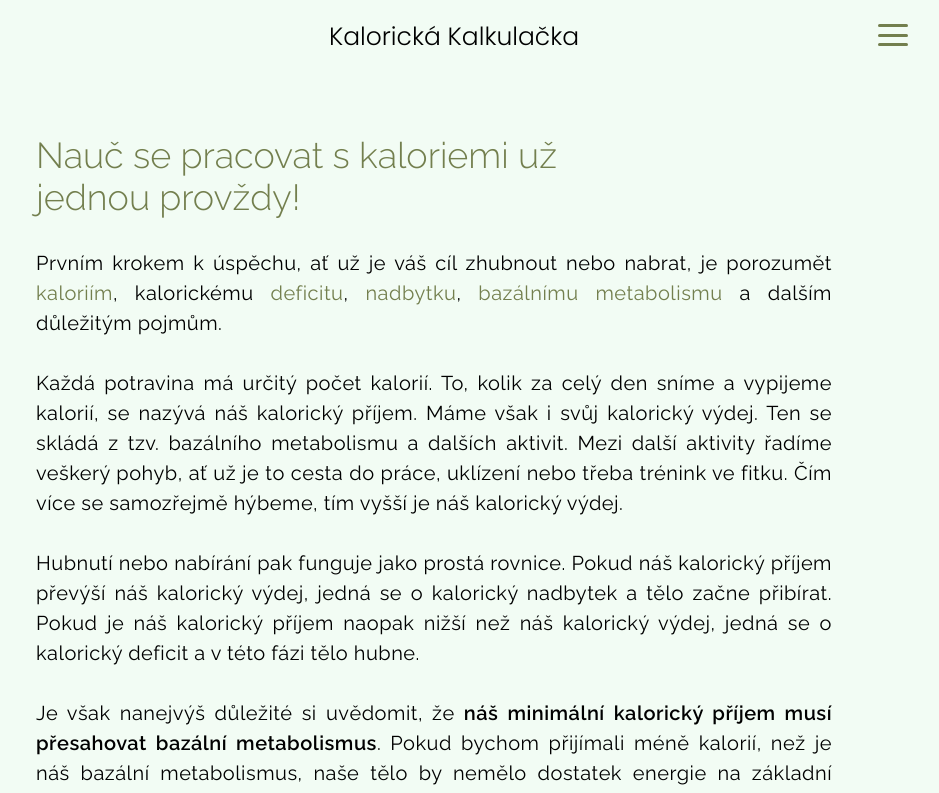
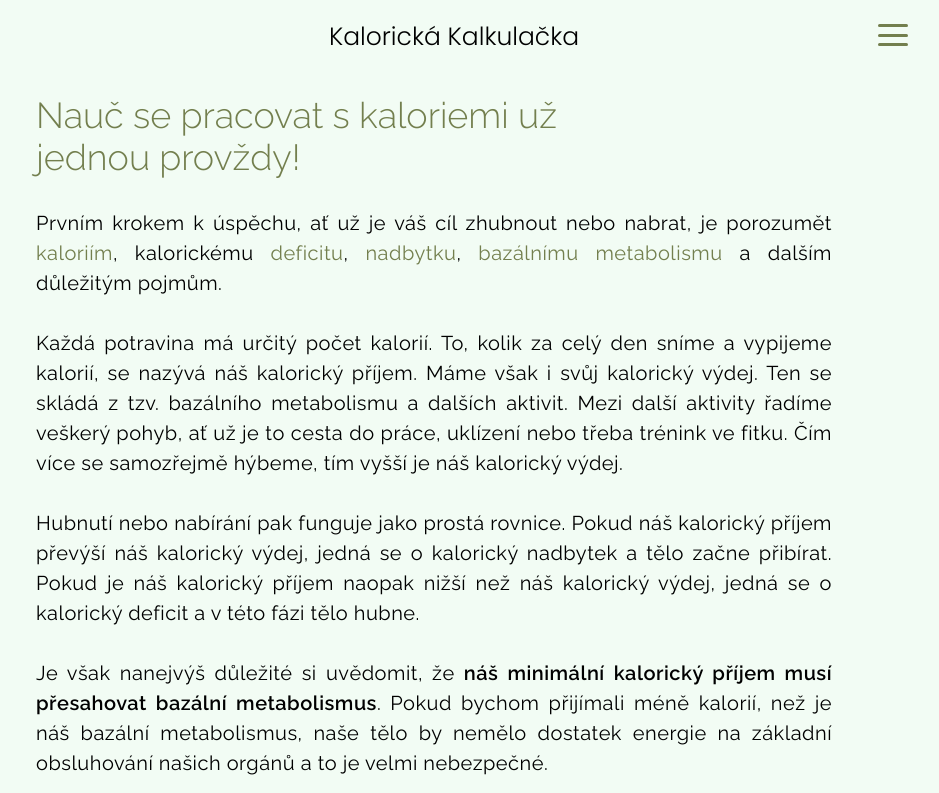
Before and after one commit to terichudejova/kaloricka-kalkulacka, a React (Vite) app: page / in a window 1280 px wide. Shown: the top 793 px of the page, without its empty margins (186-1125 px from the left). Built offline with nearby package versions, Linux system fonts and the light colour scheme.

Commit message:
try to change the layout - came back to the old version

```diff
--- a/src/index.css
+++ b/src/index.css
@@ -66,7 +66,6 @@ h1 {
     flex-direction: row;
     justify-content: space-between;
     align-items: start;
-    margin-top: var(--space-m);
 }
 
 .firstSection .innerBox h2 {
@@ -86,6 +85,7 @@ h1 {
     margin-top: var(--space-s);
 }
 
+
 .firstSection .innerBox p {
     font-family: var(--main-font);
     font-size: var(--size-m);
@@ -93,7 +93,7 @@ h1 {
 
 .uvod {
     min-width: 60%;
-    max-width: 90rem;
+    max-width: 100%;
     padding-bottom: var(--space-s);
     padding-left: var(--space-s);
 }
```
